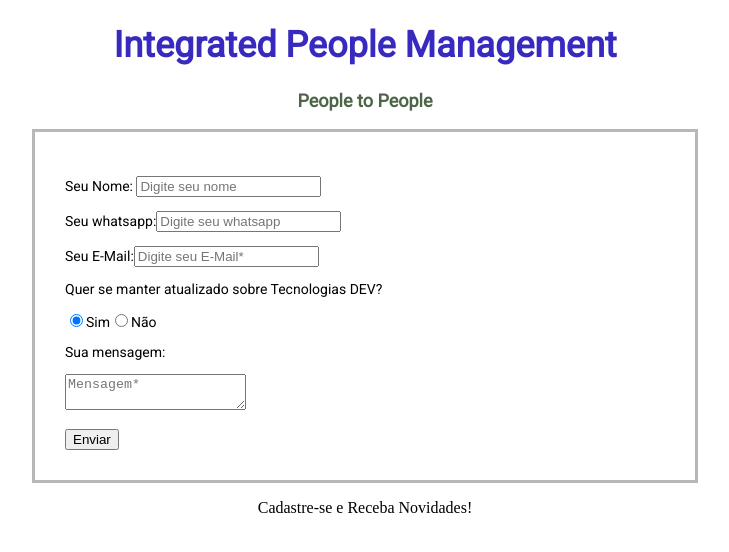
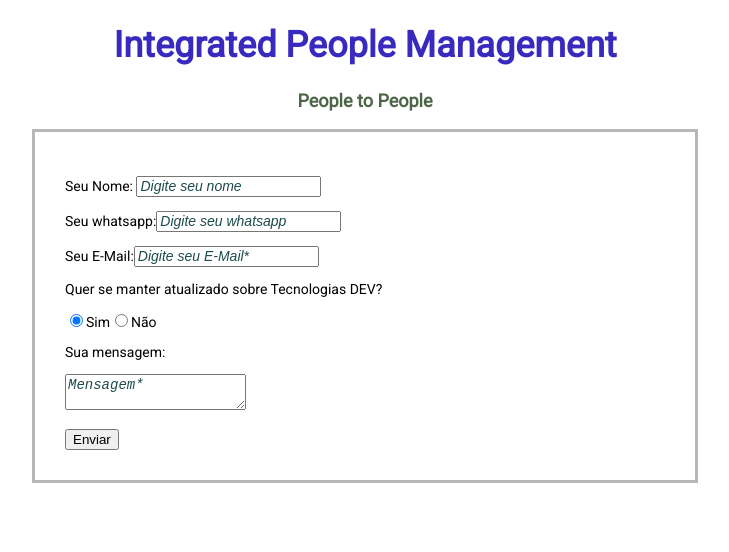
Before and after one commit to jppaivasilva/Developer, an Angular app in the folder rh/rh/: page / in a window 1280 px wide. Shown: the top 552 px of the page, without its empty margins (275-1004 px from the left). Built offline with nearby package versions, Linux system fonts and the light colour scheme.

Commit message:
On branch master Your branch is up to date with 'origin/master'.

```diff
--- a/rh/rh/src/app/app.component.css
+++ b/rh/rh/src/app/app.component.css
@@ -29,3 +29,16 @@ border:3px solid #b7b7b7;
   font-family:'Roboto';
   font-size: 14px;
 }
+
+/* Estilo do Placeholder */
+::-webkit-input-placeholder{
+  color:rgb(30, 75, 75);
+  font-style:  italic;
+  font-size: 14px;
+  }
+
+input:-moz-placeholder,textarea:-moz-placeholder{
+  color: #4e6648;
+  font-style: italic;
+
+}
--- a/rh/rh/src/app/app.component.html
+++ b/rh/rh/src/app/app.component.html
@@ -70,7 +70,4 @@
     <input type="submit" name="acao" value="Enviar" />
   </form>
 </div>
-  <div align="center" class="footer">
-    <p>Cadastre-se e Receba Novidades!</p>
-  </div>
 </body>
```
